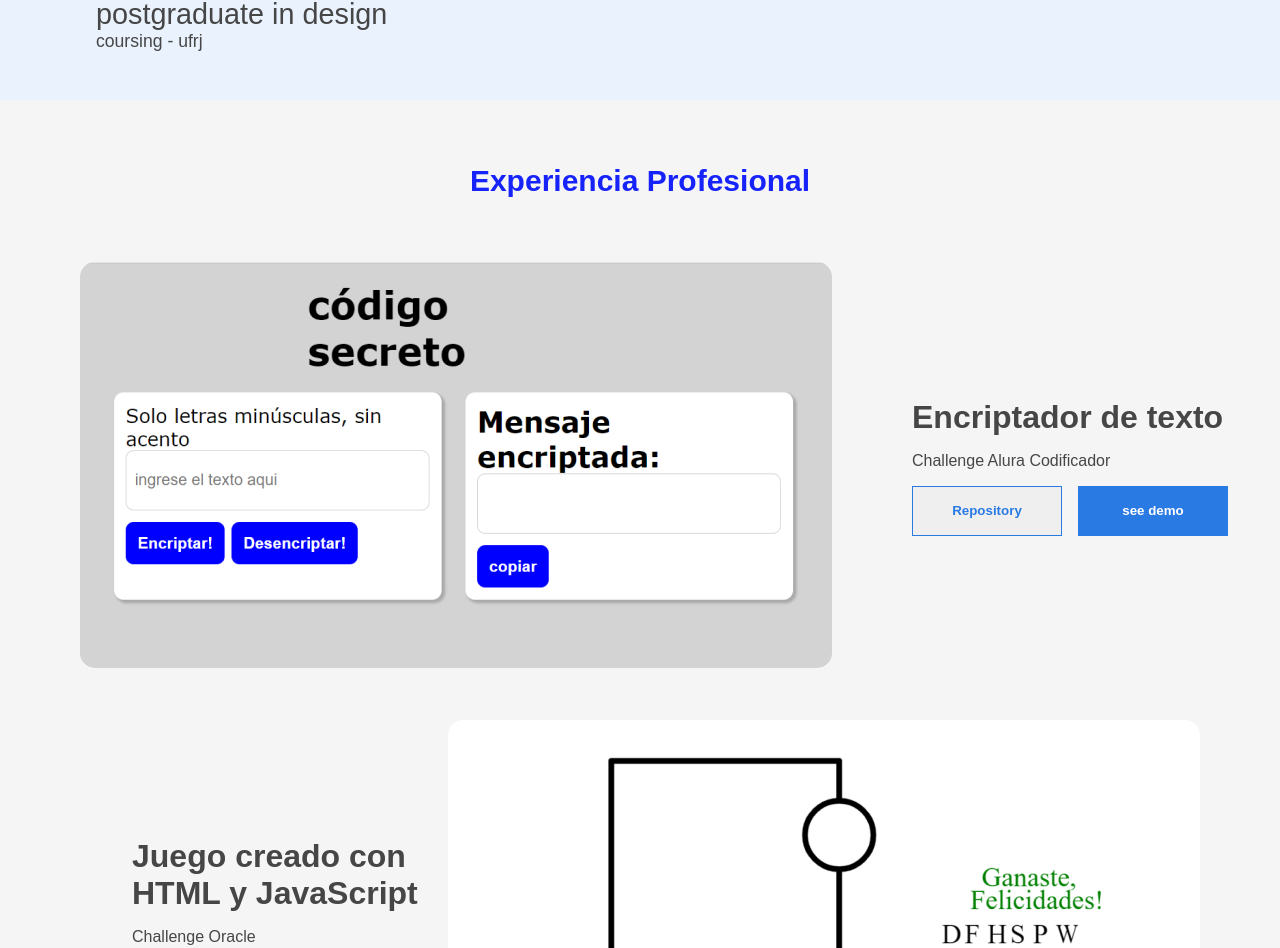
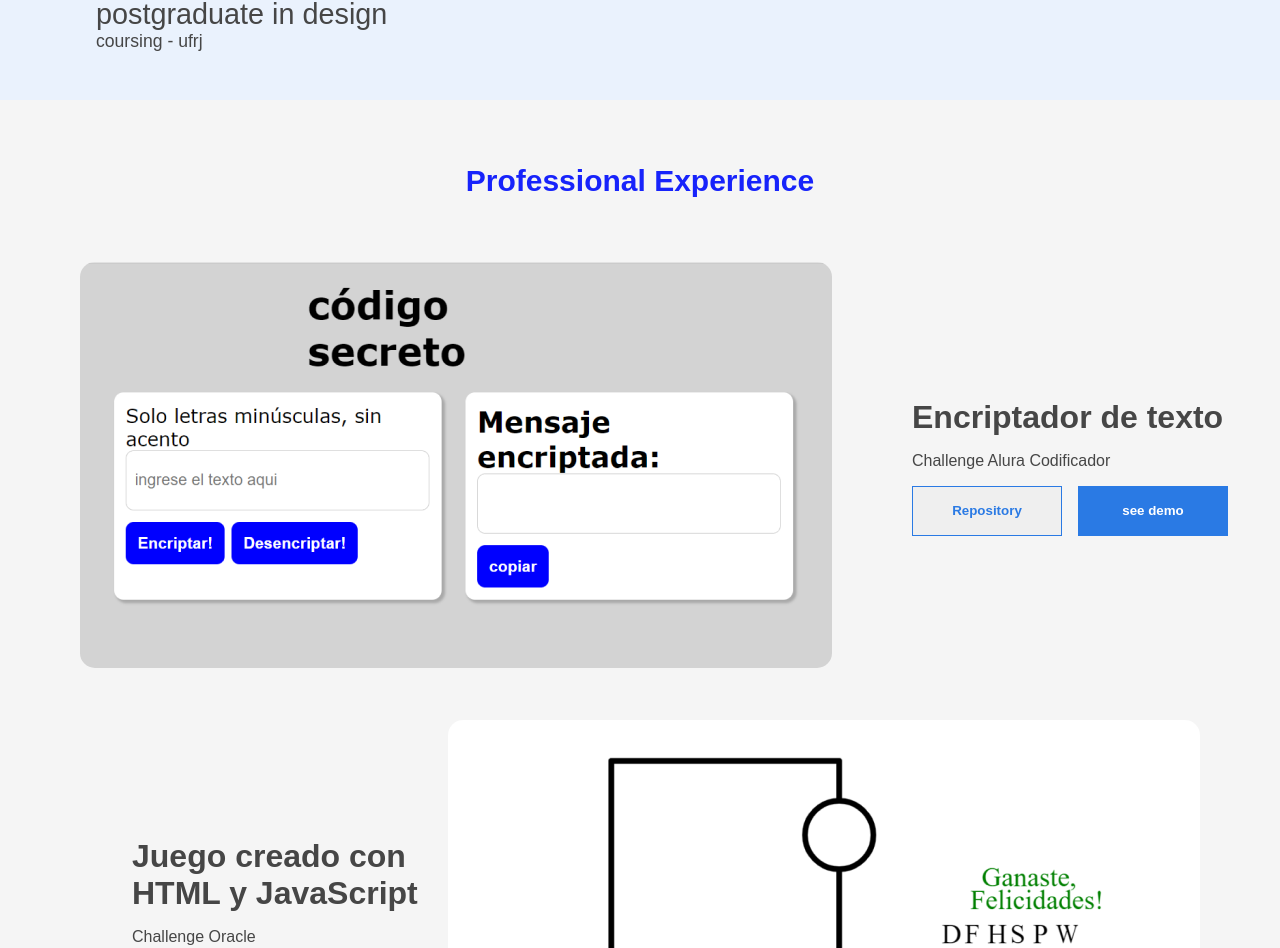
Before and after one commit to FuentesIsma2023/My_Portfolio, a plain HTML site: page index.html in a window 1280 px wide. Shown: the part 2748-3696 px from the top of the page. Drawn offline with Linux system fonts and the light colour scheme; a web font is replaced by a local one.

Commit message:
breve correccion en la experiencia profesional

```diff
--- a/index.html
+++ b/index.html
@@ -140,7 +140,7 @@
 <!-- Profesional Experience -->
     <section class="profesional__exp">
 
-        <h2 class="profesional__exp__title">Experiencia Profesional</h2>
+        <h2 class="profesional__exp__title">Professional Experience</h2>
 
         <div class="prof__exp2">
             <div class="prof-exp__izquierda">
```
